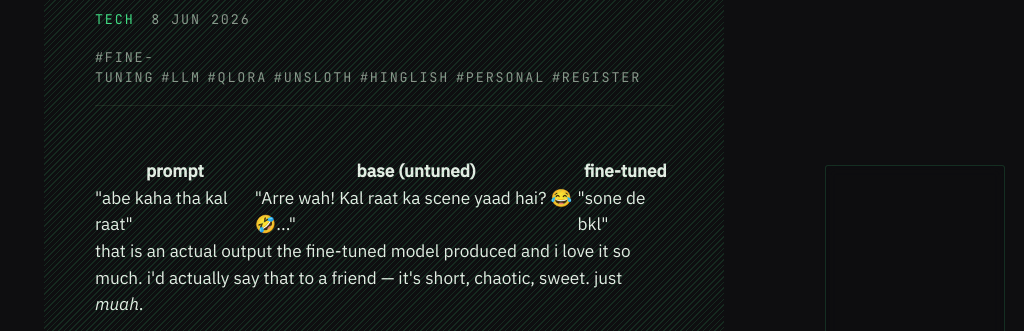
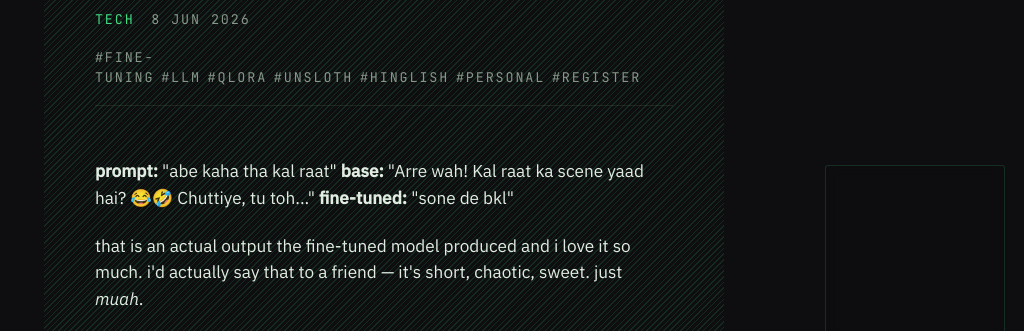
Before and after one commit to Triamb-Talwar/i-dont-know-storytelling, an Astro site: page /posts/fine-tuned-model-to-text-like-me in a window 1280 px wide. Shown: the part 436-767 px from the top of the page, without its empty margins (256-1280 px from the left). Built offline with nearby package versions, Linux system fonts and the light colour scheme; Astro itself is replaced by a stand-in of ours; no server answers.

Commit message:
fix: replace bad table with readable text format

```diff
--- a/src/content/posts/fine-tuned-model-to-text-like-me.mdx
+++ b/src/content/posts/fine-tuned-model-to-text-like-me.mdx
@@ -14,9 +14,9 @@ links:
     strength: 0.7
 ---
 
-| prompt | base (untuned) | fine-tuned |
-|---|---|---|
-| "abe kaha tha kal raat" | "Arre wah! Kal raat ka scene yaad hai? 😂🤣..." | "sone de bkl" |
+**prompt:** "abe kaha tha kal raat"
+**base:** "Arre wah! Kal raat ka scene yaad hai? 😂🤣 Chuttiye, tu toh..."
+**fine-tuned:** "sone de bkl"
 
 that is an actual output the fine-tuned model produced and i love it so much. i'd actually say that to a friend — it's short, chaotic, sweet. just *muah*.
 
```
